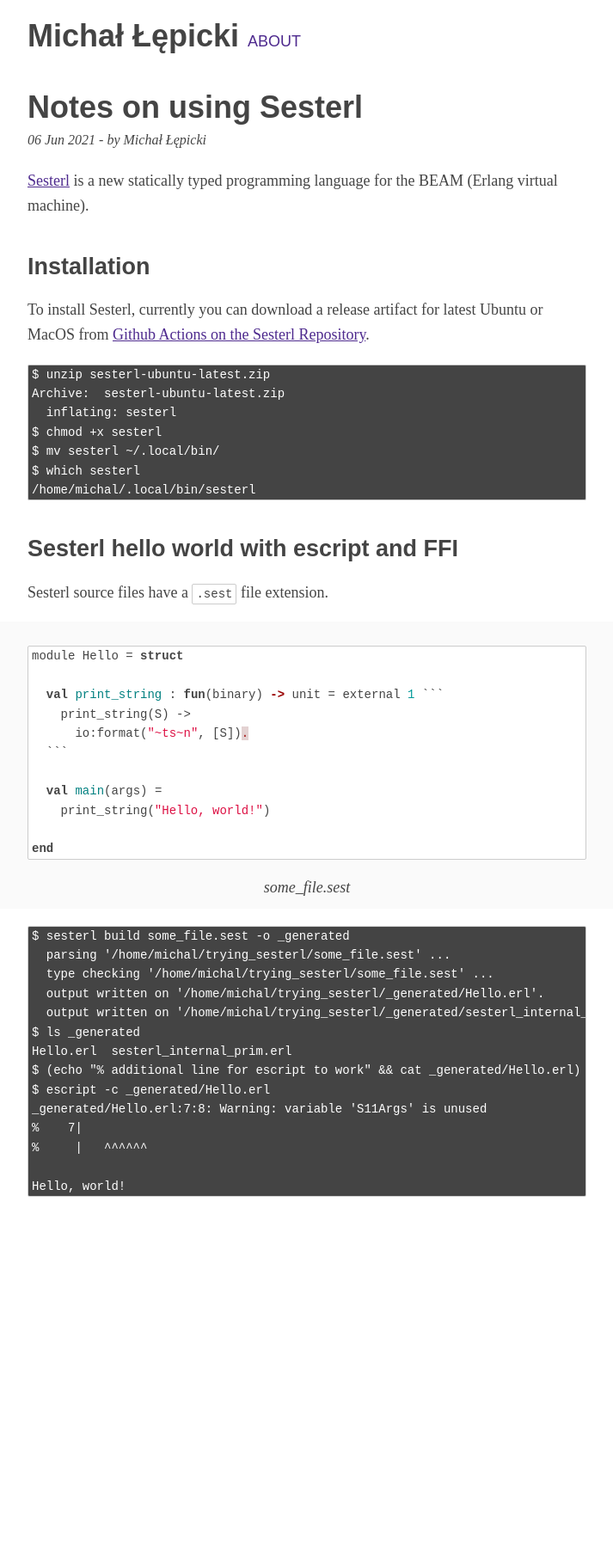
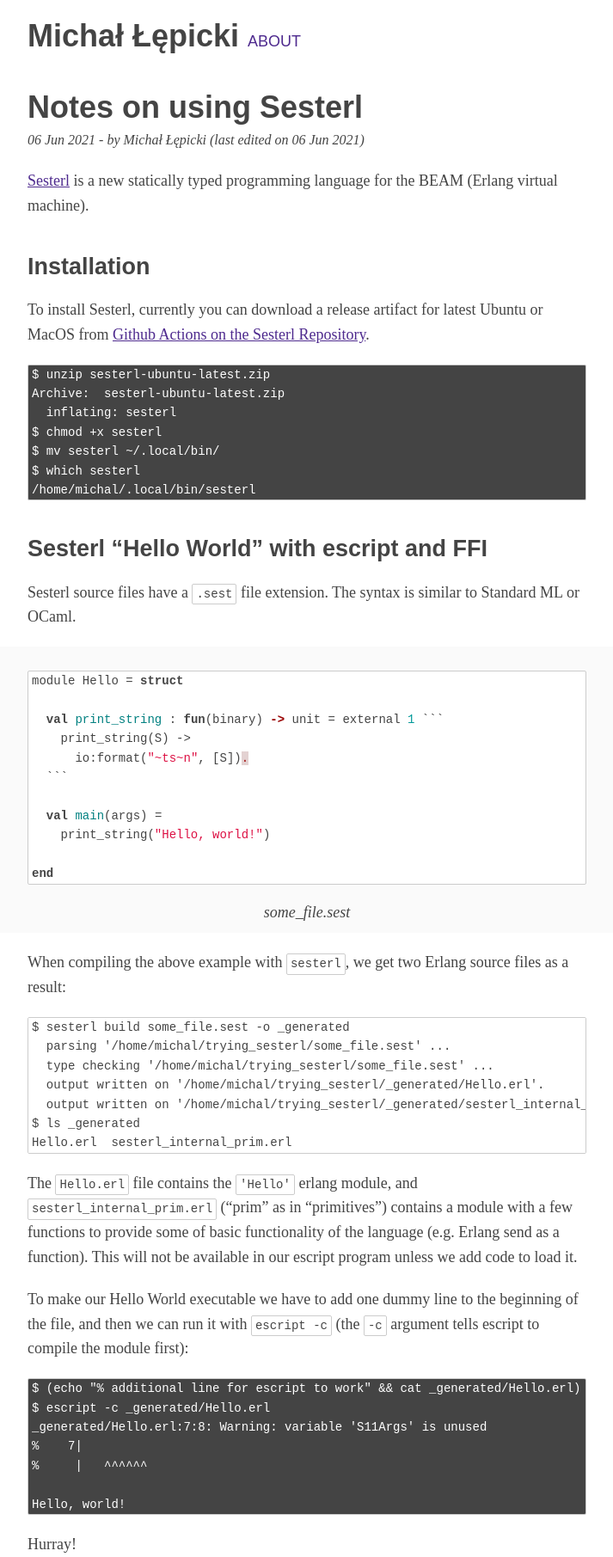
Before and after one commit to michallepicki/blog, a Jekyll site: the page built from _posts/2021-06-06-notes-on-using-sesterl.md, in a window 1280 px wide. Shown: the whole page at 86% size, without its empty margins (283-996 px from the left). Built offline with Jekyll 4.4.1, drawn with Linux system fonts in a browser that asks for light colours; before the commit the page ends 1392 px from its top, so only the background shows below that.

Commit message:
a few more words on sesterl

`````diff
--- a/_posts/2021-06-06-notes-on-using-sesterl.md
+++ b/_posts/2021-06-06-notes-on-using-sesterl.md
@@ -1,7 +1,7 @@
 ---
 title: Notes on using Sesterl
 hidden: true
-edit_date: false
+edit_date: 2021-06-06
 ---
 [Sesterl](https://github.com/gfngfn/Sesterl) is a new statically typed programming language for the BEAM (Erlang virtual machine).
 
@@ -20,9 +20,9 @@ $ which sesterl
 ```
 {: .terminal}
 
-## Sesterl hello world with escript and FFI
+## Sesterl "Hello World" with escript and FFI
 
-Sesterl source files have a `.sest` file extension.
+Sesterl source files have a `.sest` file extension. The syntax is similar to Standard ML or OCaml.
 
 <figure markdown="1">
 ````sml
@@ -41,6 +41,8 @@ end
 <figcaption>some_file.sest</figcaption>
 </figure>
 
+When compiling the above example with `sesterl`, we get two Erlang source files as a result:
+
 ```
 $ sesterl build some_file.sest -o _generated
   parsing '/home/michal/trying_sesterl/some_file.sest' ...
@@ -49,6 +51,13 @@ $ sesterl build some_file.sest -o _generated
   output written on '/home/michal/trying_sesterl/_generated/sesterl_internal_prim.erl'.
 $ ls _generated
 Hello.erl  sesterl_internal_prim.erl
+```
+
+The `Hello.erl` file contains the `'Hello'` erlang module, and `sesterl_internal_prim.erl` ("prim" as in "primitives") contains a module with a few functions to provide some of basic functionality of the language (e.g. Erlang send as a function). This will not be available in our escript program unless we add code to load it.
+
+To make our Hello World executable we have to add one dummy line to the beginning of the file, and then we can run it with `escript -c` (the `-c` argument tells escript to compile the module first):
+
+```
 $ (echo "% additional line for escript to work" && cat _generated/Hello.erl) > tmpfile && mv tmpfile _generated/Hello.erl
 $ escript -c _generated/Hello.erl
 _generated/Hello.erl:7:8: Warning: variable 'S11Args' is unused
@@ -58,3 +67,5 @@ _generated/Hello.erl:7:8: Warning: variable 'S11Args' is unused
 Hello, world!
 ```
 {: .terminal}
+
+Hurray!
`````
